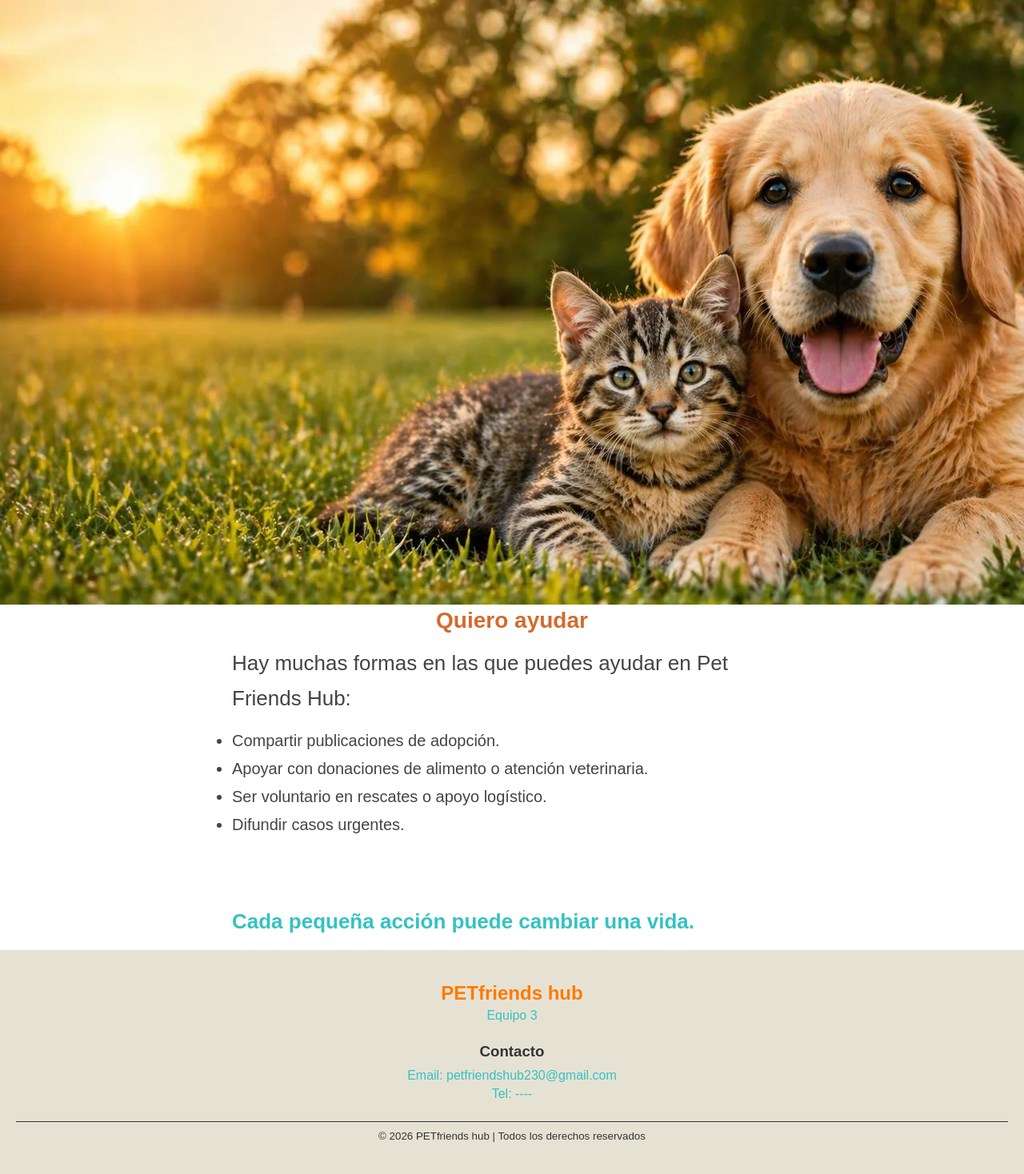
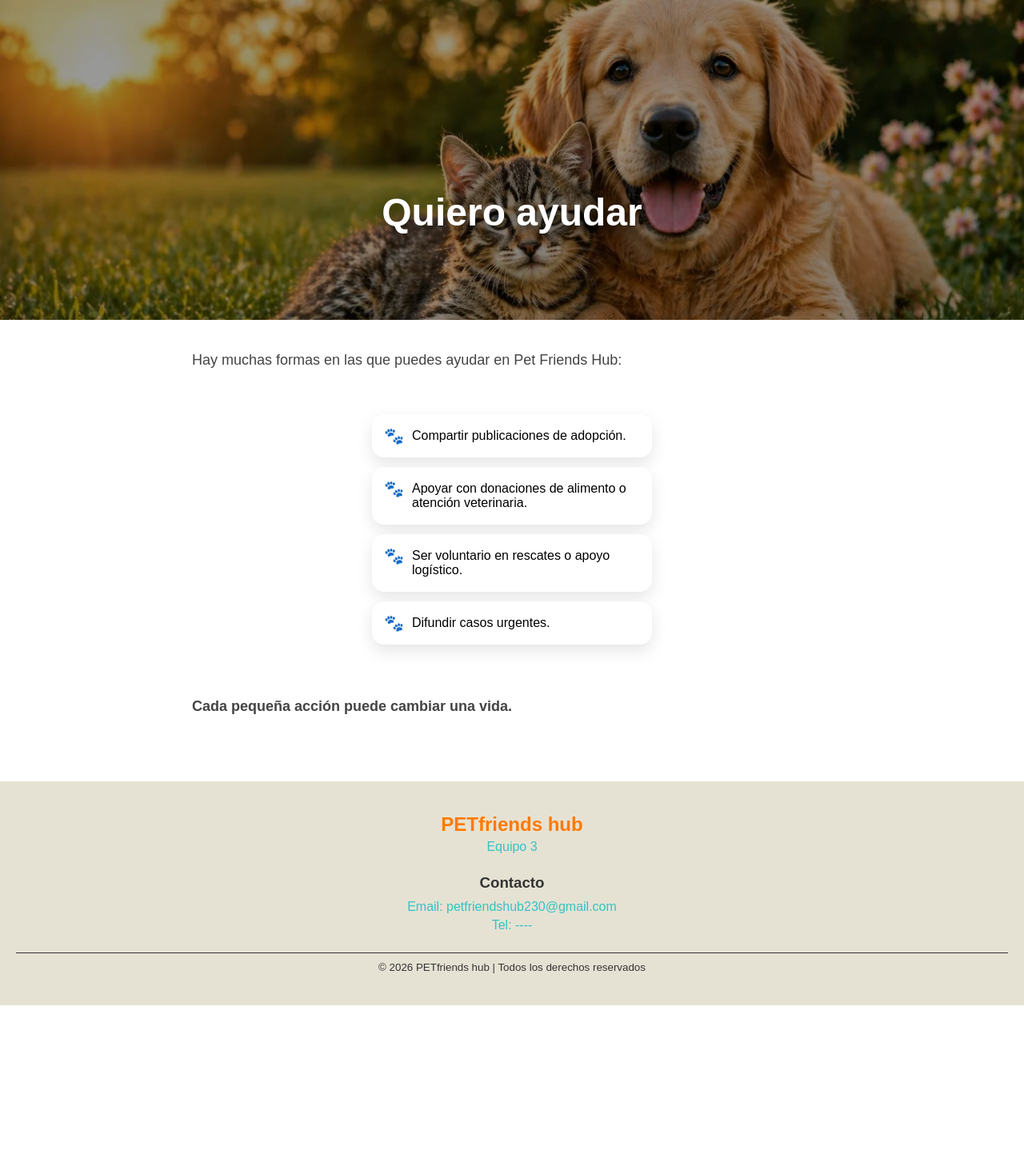
Before and after one commit to eduardonav17/PROYECTO, a PHP site: page /quieroayudar.php in a window 1280 px wide; the page is wider, and only the part inside the window is pictured. Shown: the part 135-1603 px from the top of that part at 80% size. After the commit the page ends 1392 px from the top of that part, so only its background shows below. Run offline with PHP 8.4, Linux system fonts and the light colour scheme.

Commit message:
avances de quiero ayudar

```diff
--- a/quieroayudar.php
+++ b/quieroayudar.php
@@ -15,7 +15,7 @@ require_once "header.php";
 <!--Sección de información sobre cómo ayudar-->
 <section class="quieroayudar">
 
-<div class="contenido-hero">
+<div class="contenidoayudar">
 
 <p>
 Hay muchas formas en las que puedes ayudar en Pet Friends Hub:
@@ -30,7 +30,7 @@ Hay muchas formas en las que puedes ayudar en Pet Friends Hub:
 </ul>
 
 <!--Mensaje final motivacional-->
-<p class="mensaje-final">
+<p class="finalayudar">
 Cada pequeña acción puede cambiar una vida.
 </p>
 
--- a/style.css
+++ b/style.css
@@ -447,27 +447,110 @@ object-fit: cover;
 }
 /*aqui termina el texto de solicitudes perro y gato*/
 
-/*Quiero ayudar*/
+/*Quiero ayudar
 .hero-ayudar {
    font-family: 'JetBrains Mono', monospace;
-}
-.titulo-seccion {
-    background-color: #e9ecef;
-    padding: 80px 20px;
-    text-align: center;
-    animation: Aparicion 0.8s ease-out forwards; /*animacion para aperecer NO BORRAR*/
+}*/
+.imagenayudar {
+  position: relative;
+  width: 100%;
+  height: 400px;
+  overflow: hidden;
+
 }
 
-.titulo-seccion h2 {
-    font-size: 50px;
-    color: #3a3f45; /*color de las barrras*/
-    font-weight: 400;
-    letter-spacing: 0px;
-    margin: -50px;
+.imagenayudar img {
+  width: 100%;
+  height: 100%;
+  object-fit: cover;
+  filter: brightness(0.6);
 }
 
+/* TEXTO ENCIMA */
 
-/* Contenido */
+.tituloayudar{
+  position: absolute;
+  top: 50%;
+  left: 50%;
+  transform: translate(-50%, -50%);
+  color: white;
+  font-size: 48px;
+  font-weight: bold;
+  text-shadow: 0 5px 15px rgba(0,0,0,0.6);
+}
+
+.quieroayudar{
+  padding: 40px 20px;
+
+}
+/*contenido*/
+.contenidoayudar {
+  max-width: 800px;
+  margin: auto;
+}
+
+/* TEXTO PRINCIPAL */
+.contenidoayudar p {
+  font-size: 18px;
+  color: #444;
+  margin-bottom: 25px;
+
+}
+
+/* ===== LISTA COMO TARJETAS ===== */
+ul {
+  list-style: none;
+  padding: 20px;
+  margin: 0 auto;
+
+}
+ul li {
+  background: white;
+  margin: 12px auto;
+  padding: 18px;
+  border-radius: 15px;
+  max-width: 350px;
+  min-width: 120px;
+  box-shadow: 0 8px 20px rgba(0,0,0,0.1);
+  text-align: left;
+  font-size: 16px;
+  transition: all 0.3s ease;
+  position: relative;
+  padding-left: 50px;
+}
+
+/* ICONO TIPO CHECK */
+
+ul li::before {
+  content:  "🐾";
+  position: absolute;
+  left: 15px;
+  top: 15px;
+  font-size: 20px;
+
+}
+
+/* EFECTO HOVER */
+
+ul li:hover {
+  transform: translateY(-5px);
+  box-shadow: 0 12px 25px rgba(0,0,0,0.15);
+}
+/* ===== MENSAJE FINAL ===== */
+.finalayudar {
+  margin-top: 35px;
+  font-size: 22px;
+  font-weight: bold;
+  color: #2c7a7b;
+}
+/*media para que las tarjetas se aommoden en celular*/
+@media (max-width: 700px) {
+  ul {
+    grid-template-columns: 1fr;
+  }
+}
+
+/* Contenido
 .contenido-hero {
   font-size: 22px;
   margin-bottom: 30px;
```
